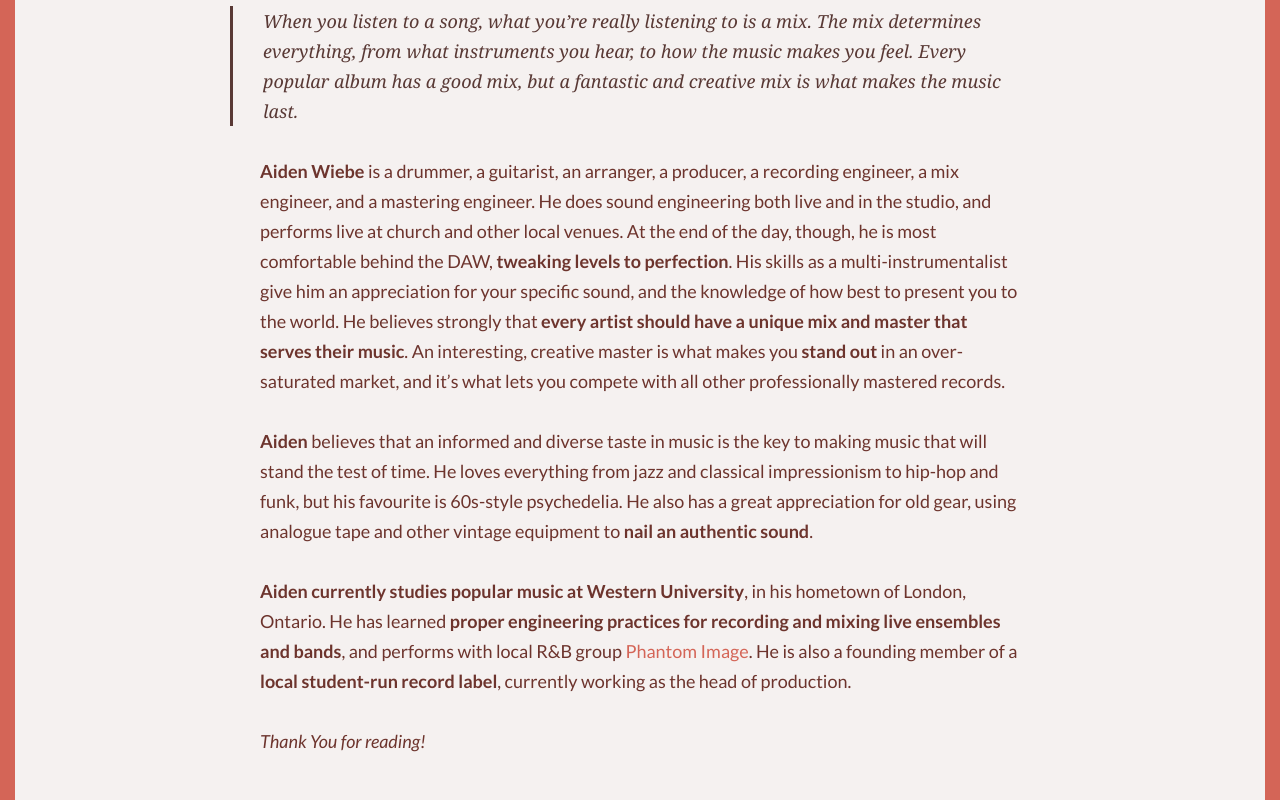
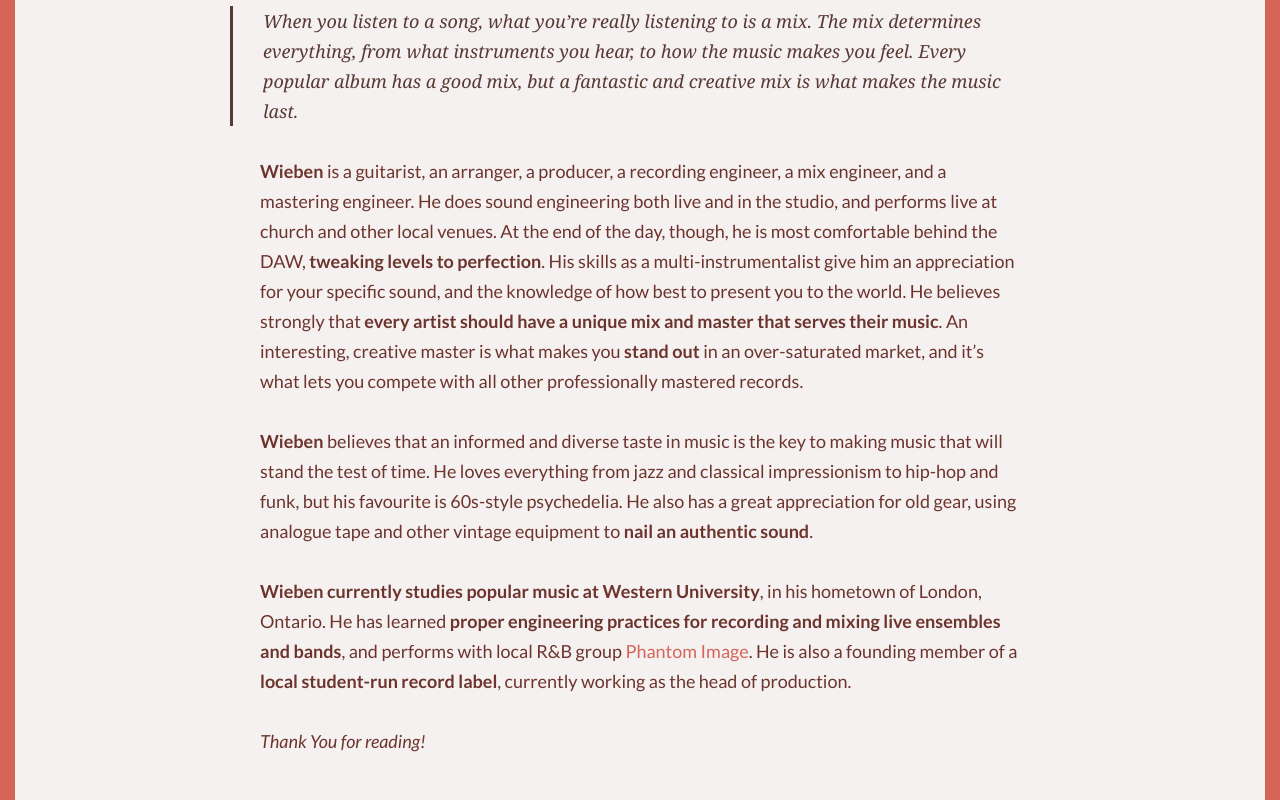
Before and after one commit to SamsonGoodenough/wieben-site, a Jekyll site: the page built from about.md, in a window 1280 px wide and 900 px high, scrolled down 860 px, cut to the strip 100-900 px from the top of the window. Built offline with Jekyll 4.4.1, drawn with Linux system fonts in a browser that asks for light colours; some web fonts are replaced.

Commit message:
Updated name in about and tracklist

```diff
--- a/about.md
+++ b/about.md
@@ -1,16 +1,16 @@
 ---
 layout: page
 title: About
-description: Who is Aiden Wiebe?
+description: Who is Wieben?
 feature_image: images/cover.png
 ---
 
 >When you listen to a song, what you’re really listening to is a mix.  The mix determines everything, from what instruments you hear, to how the music makes you feel.  Every popular album has a good mix, but a fantastic and creative mix is what makes the music last.
 
-**Aiden Wiebe** is a drummer, a guitarist, an arranger, a producer, a recording engineer, a mix engineer, and a mastering engineer.  He does sound engineering both live and in the studio, and performs live at church and other local venues.  At the end of the day, though, he is most comfortable behind the DAW, **tweaking levels to perfection**.  His skills as a multi-instrumentalist give him an appreciation for your specific sound, and the knowledge of how best to present you to the world.  He believes strongly that **every artist should have a unique mix and master that serves their music**.  An interesting, creative master is what makes you **stand out** in an over-saturated market, and it’s what lets you compete with all other professionally mastered records.
+**Wieben** is a guitarist, an arranger, a producer, a recording engineer, a mix engineer, and a mastering engineer.  He does sound engineering both live and in the studio, and performs live at church and other local venues.  At the end of the day, though, he is most comfortable behind the DAW, **tweaking levels to perfection**.  His skills as a multi-instrumentalist give him an appreciation for your specific sound, and the knowledge of how best to present you to the world.  He believes strongly that **every artist should have a unique mix and master that serves their music**.  An interesting, creative master is what makes you **stand out** in an over-saturated market, and it’s what lets you compete with all other professionally mastered records.
 
-**Aiden** believes that an informed and diverse taste in music is the key to making music that will stand the test of time.  He loves everything from jazz and classical impressionism to hip-hop and funk, but his favourite is 60s-style psychedelia.  He also has a great appreciation for old gear, using analogue tape and other vintage equipment to **nail an authentic sound**.
+**Wieben** believes that an informed and diverse taste in music is the key to making music that will stand the test of time.  He loves everything from jazz and classical impressionism to hip-hop and funk, but his favourite is 60s-style psychedelia.  He also has a great appreciation for old gear, using analogue tape and other vintage equipment to **nail an authentic sound**.
 
-**Aiden currently studies popular music at Western University**, in his hometown of London, Ontario.  He has learned **proper engineering practices for recording and mixing live ensembles and bands**, and performs with local R&B group [Phantom Image](https://www.instagram.com/phantomimagemusic/).  He is also a founding member of a **local student-run record label**, currently working as the head of production.
+**Wieben currently studies popular music at Western University**, in his hometown of London, Ontario.  He has learned **proper engineering practices for recording and mixing live ensembles and bands**, and performs with local R&B group [Phantom Image](https://www.instagram.com/phantomimagemusic/).  He is also a founding member of a **local student-run record label**, currently working as the head of production.
 
 *Thank You for reading!*
```
Also changed, not shown: _data/spotify.json (+4 -28 lines), 1 other file.
